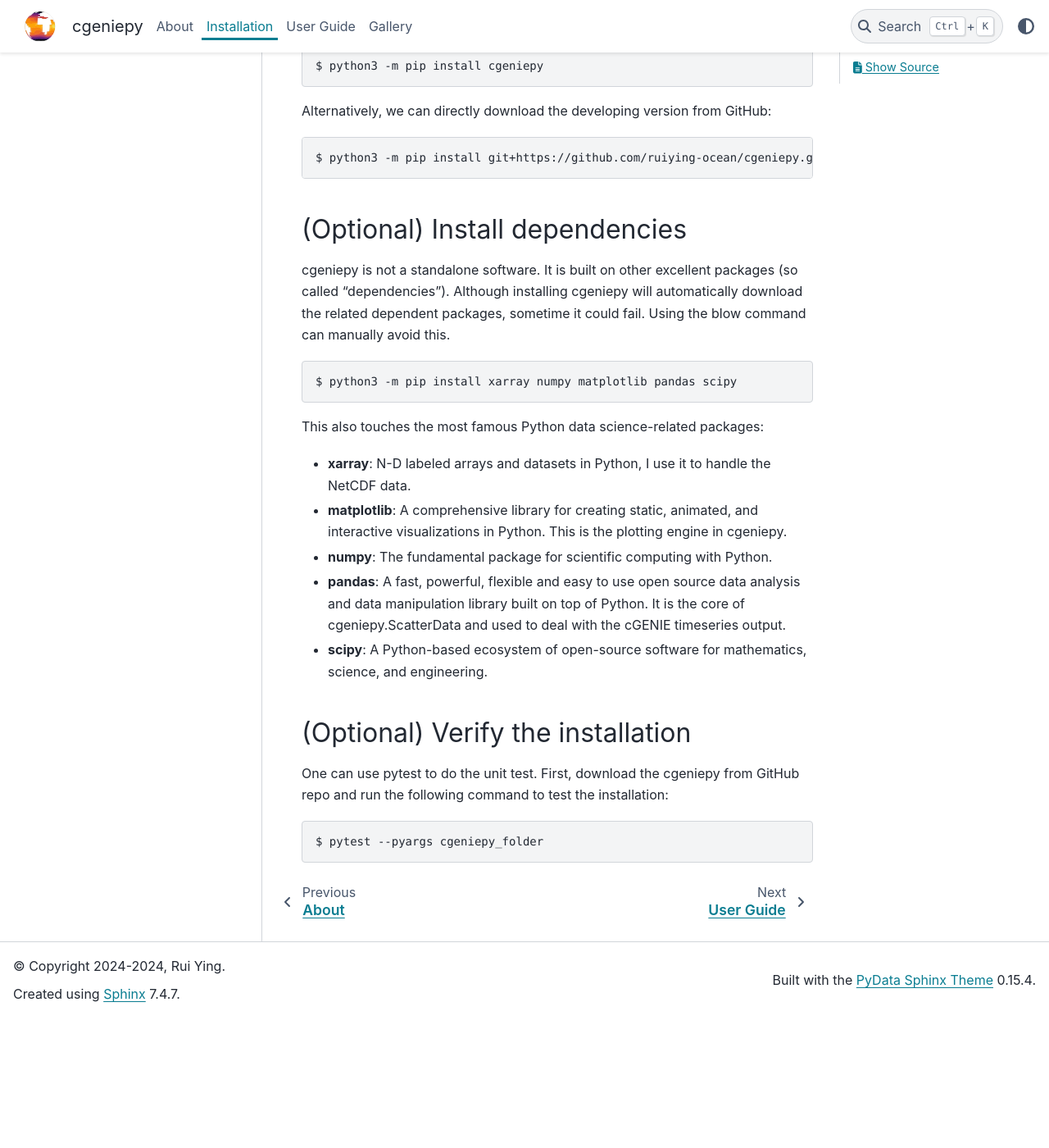
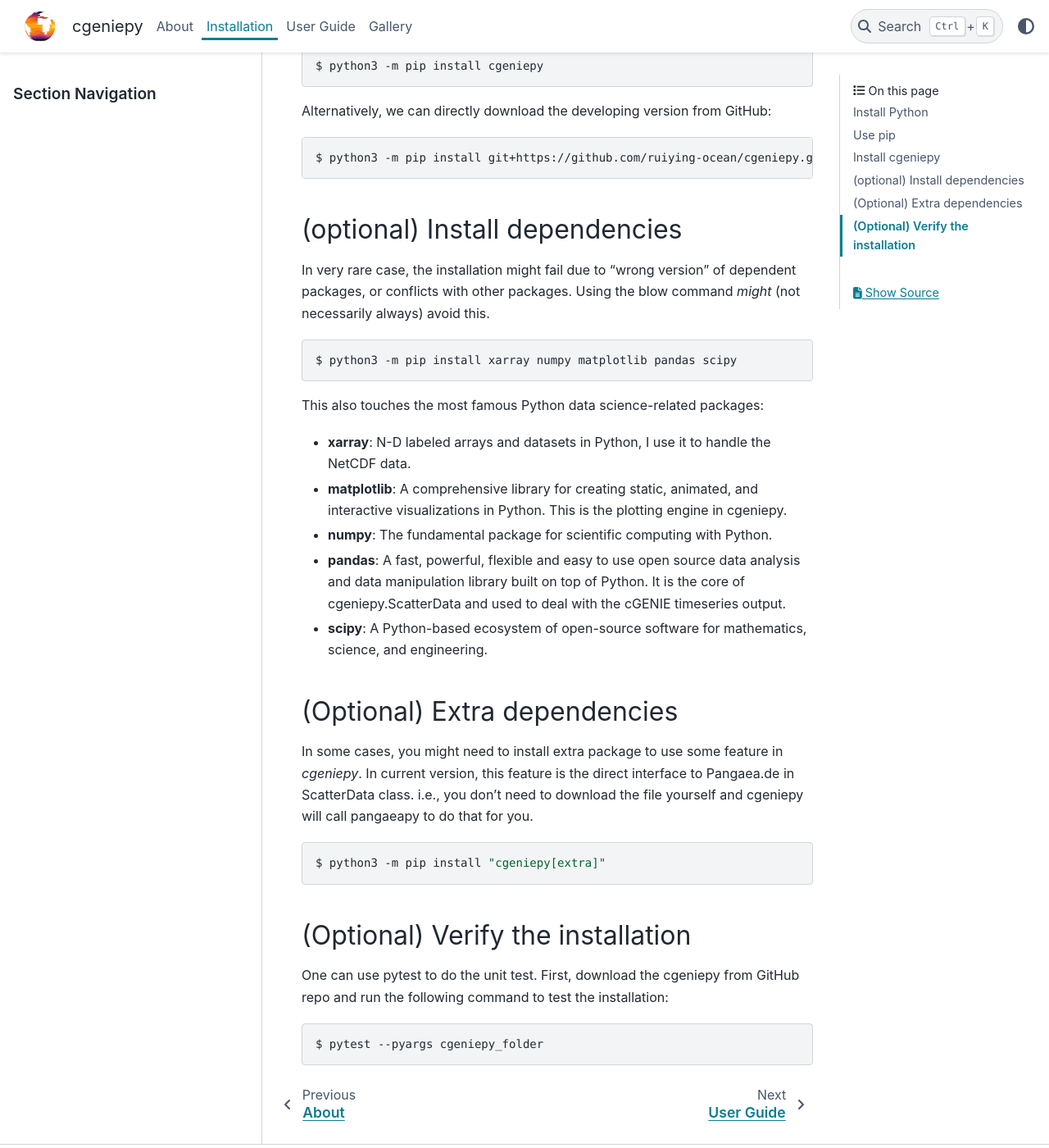
Before and after one commit to ruiying-ocean/cgeniepy, a Sphinx documentation site: the page built from docs/source/installation.rst, in a window 1280 px wide and 1400 px high, scrolled down 907 px. Shown: the whole window at 82% size. Built offline with Sphinx 7.4.7 and the PyData theme 0.15.4, drawn with Linux system fonts in a browser that asks for light colours; before the commit the page ends 2149 px from its top, so only the background shows below that; some of the changed text lies outside the part shown.

Commit message:
update doc rst

```diff
--- a/docs/source/computation.rst
+++ b/docs/source/computation.rst
@@ -1,4 +1,4 @@
-Computational analysis of time-slice data
+Basic computation of time-slice data
 ===============================================================
 
 Basic concept
--- a/docs/source/get_variable.rst
+++ b/docs/source/get_variable.rst
@@ -1,5 +1,5 @@
-Get time-slice and time-series data
-=========================================
+Extract simulated time-slice and time-series data
+========================================================
 
 Once initialised the GenieModel object, it will use the model path and gemflag to find netcdf/timeseries file. Then it stores all the available variables and corresponding path in the attribute `nc_vardict` and `ts_varlist`. By such, users can forget about the model path and focus on the target variable to analyse.
 
--- a/docs/source/installation.rst
+++ b/docs/source/installation.rst
@@ -35,9 +35,10 @@
        $ python3 -m pip install git+https://github.com/ruiying-ocean/cgeniepy.git@master
 
 
-(Optional) Install dependencies
+
+(optional) Install dependencies
 ---------------------------------
-cgeniepy is not a standalone software. It is built on other excellent packages (so called "dependencies"). Although installing cgeniepy will automatically download the related dependent packages, sometime it could fail. Using the blow command can manually avoid this.
+In very rare case,  the installation might fail due to "wrong version" of dependent packages, or conflicts with other packages. Using the blow command *might* (not necessarily always) avoid this.
 
 .. code-block:: console
 
@@ -52,6 +53,15 @@
 - **scipy**: A Python-based ecosystem of open-source software for mathematics, science, and engineering.
 
 
+(Optional) Extra dependencies
+-----------------------------------------------------
+In some cases, you might need to install extra package to use some feature in `cgeniepy`. In current version, this feature is the direct interface to Pangaea.de in ScatterData class. i.e., you don't need to download the file yourself and cgeniepy will call pangaeapy to do that for you.
+
+.. code-block:: console
+
+       $ python3 -m pip install "cgeniepy[extra]"
+
+
 (Optional) Verify the installation
 -------------------------------------
 One can use pytest to do the unit test. First, download the cgeniepy from GitHub repo and run the following command to test the installation:
```
Also changed, not shown: docs/source/about.rst (+4 -6 lines).
